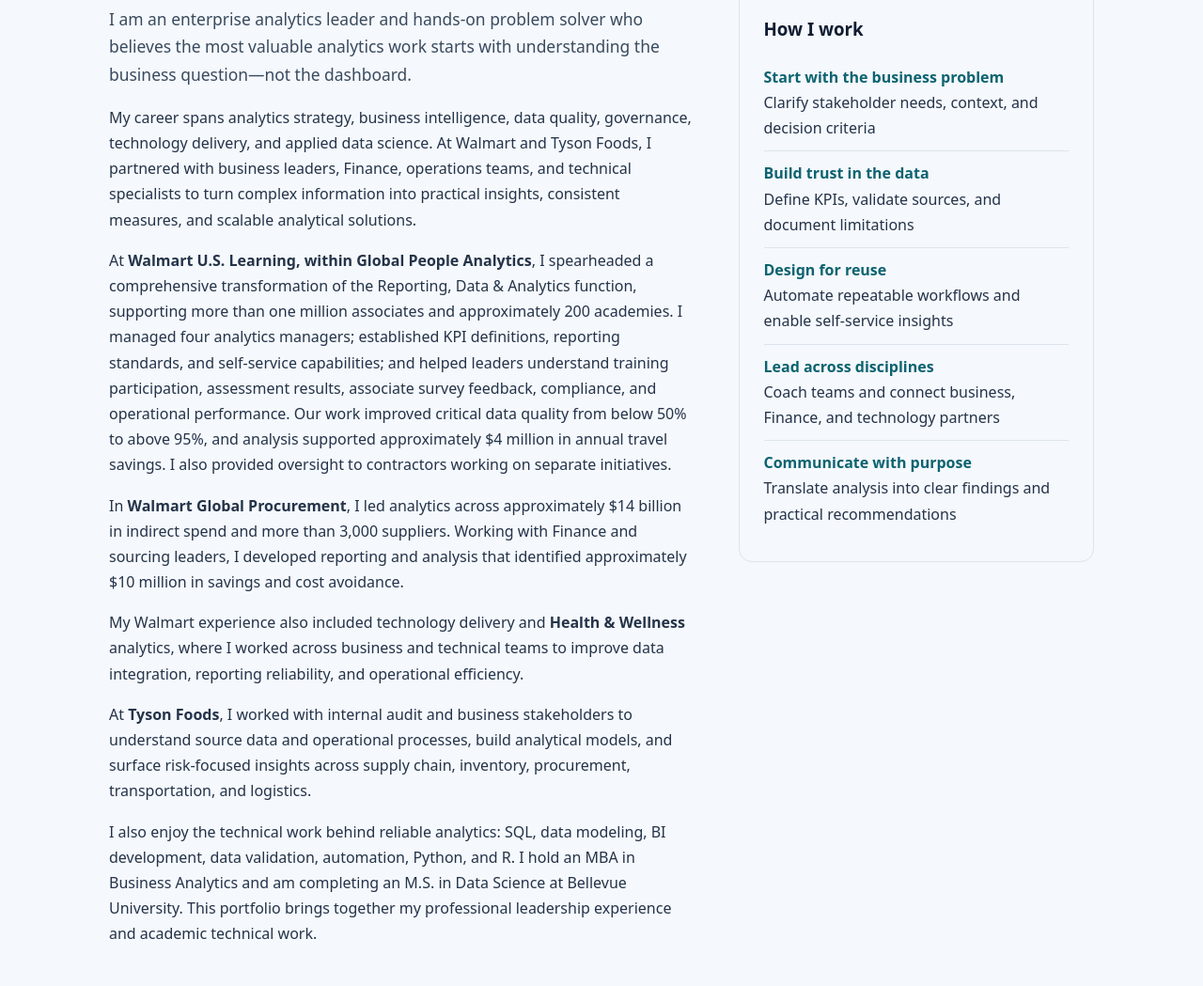
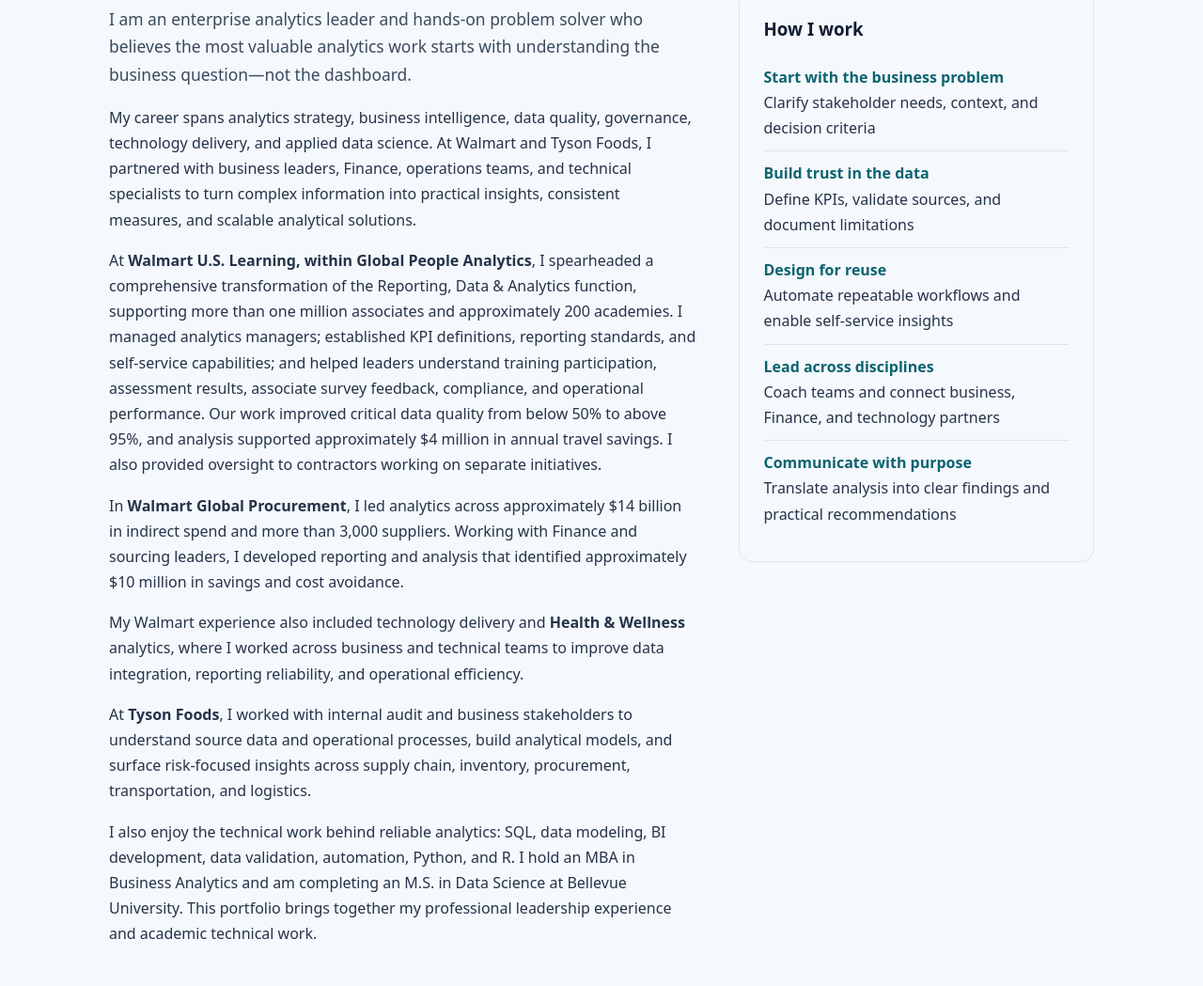
Before and after one commit to crisevilindsey/crisevilindsey.github.io, a plain HTML site: page index.html in a window 1280 px wide. Shown: the part 853-1902 px from the top of the page at 94% size. Drawn offline with Linux system fonts and the light colour scheme.

```diff
--- a/index.html
+++ b/index.html
@@ -34,7 +34,7 @@
     <section id="about"><div class="wrap"><div class="section-label">01 / Introduction</div><h2 class="section-title">About Me</h2><div class="two"><div>
       <p class="lead">I am an enterprise analytics leader and hands-on problem solver who believes the most valuable analytics work starts with understanding the business question—not the dashboard.</p>
       <p>My career spans analytics strategy, business intelligence, data quality, governance, technology delivery, and applied data science. At Walmart and Tyson Foods, I partnered with business leaders, Finance, operations teams, and technical specialists to turn complex information into practical insights, consistent measures, and scalable analytical solutions.</p>
-      <p>At <strong>Walmart U.S. Learning, within Global People Analytics</strong>, I spearheaded a comprehensive transformation of the Reporting, Data &amp; Analytics function, supporting more than one million associates and approximately 200 academies. I managed four analytics managers; established KPI definitions, reporting standards, and self-service capabilities; and helped leaders understand training participation, assessment results, associate survey feedback, compliance, and operational performance. Our work improved critical data quality from below 50% to above 95%, and analysis supported approximately $4 million in annual travel savings. I also provided oversight to contractors working on separate initiatives.</p>
+      <p>At <strong>Walmart U.S. Learning, within Global People Analytics</strong>, I spearheaded a comprehensive transformation of the Reporting, Data &amp; Analytics function, supporting more than one million associates and approximately 200 academies. I managed analytics managers; established KPI definitions, reporting standards, and self-service capabilities; and helped leaders understand training participation, assessment results, associate survey feedback, compliance, and operational performance. Our work improved critical data quality from below 50% to above 95%, and analysis supported approximately $4 million in annual travel savings. I also provided oversight to contractors working on separate initiatives.</p>
       <p>In <strong>Walmart Global Procurement</strong>, I led analytics across approximately $14 billion in indirect spend and more than 3,000 suppliers. Working with Finance and sourcing leaders, I developed reporting and analysis that identified approximately $10 million in savings and cost avoidance.</p>
       <p>My Walmart experience also included technology delivery and <strong>Health &amp; Wellness</strong> analytics, where I worked across business and technical teams to improve data integration, reporting reliability, and operational efficiency.</p>
       <p>At <strong>Tyson Foods</strong>, I worked with internal audit and business stakeholders to understand source data and operational processes, build analytical models, and surface risk-focused insights across supply chain, inventory, procurement, transportation, and logistics.</p>
```
